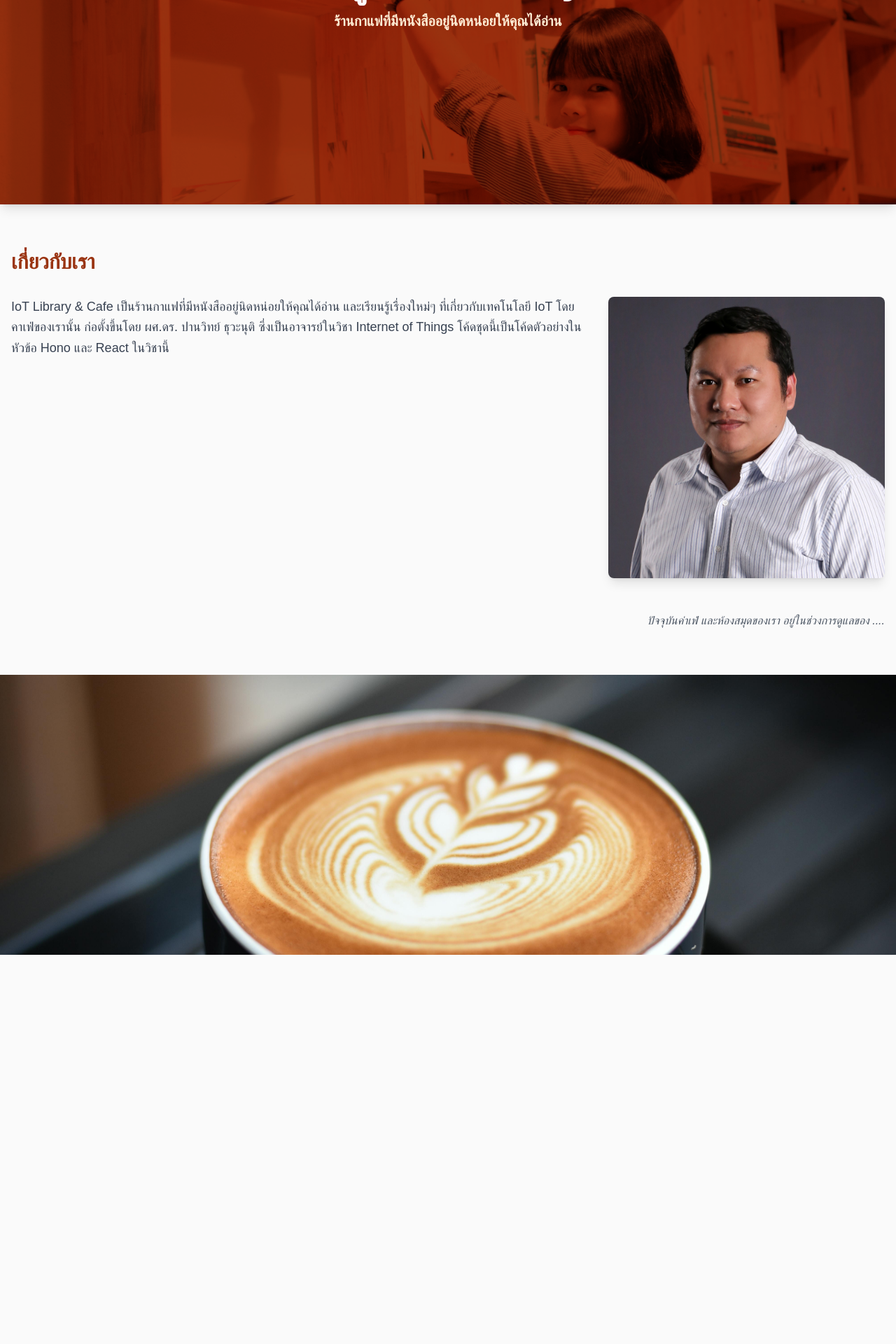
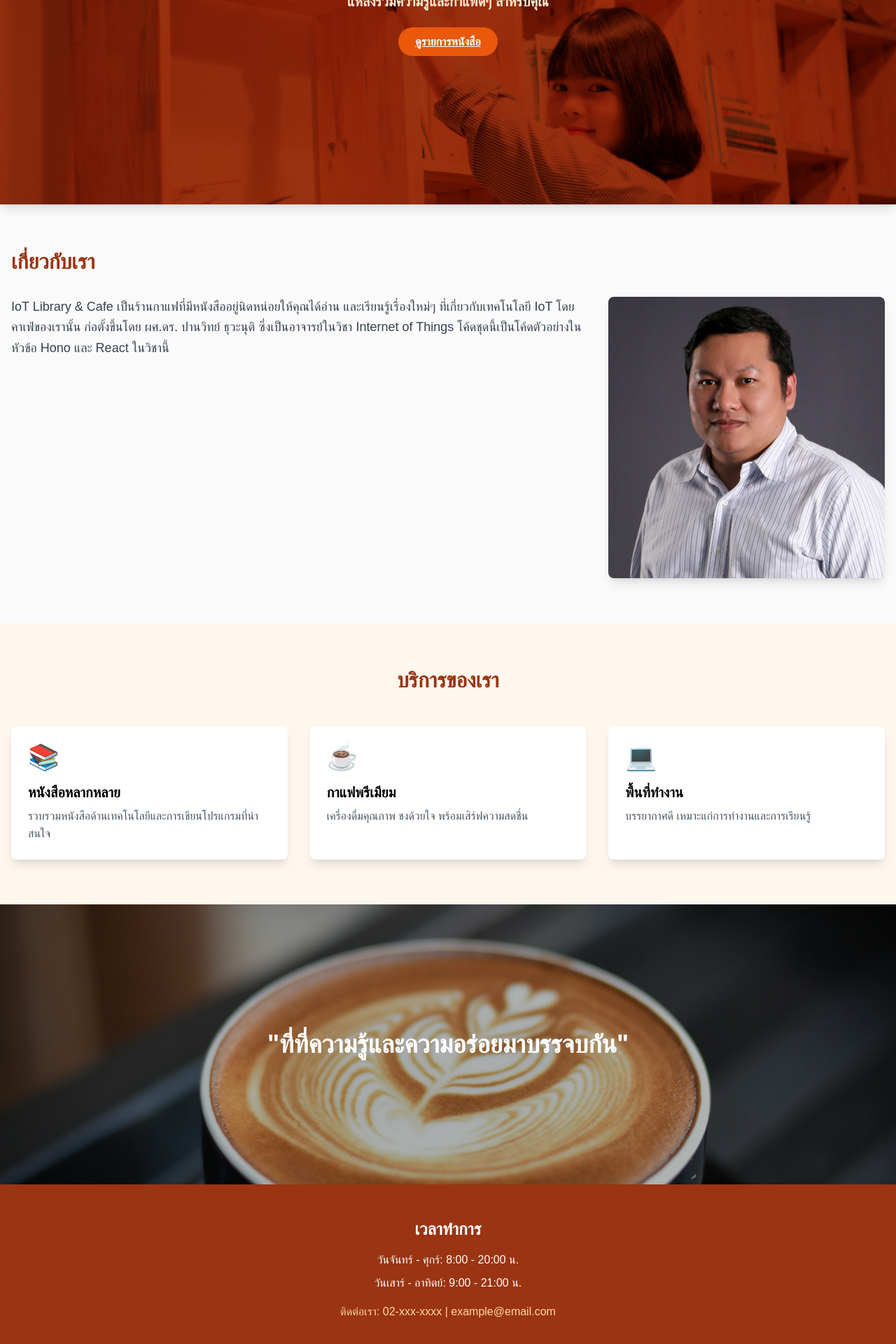
Before and after one commit to kuro-kano/iot-lab-2025, a React (Vite) app in the folder Week-2-RestAPI-with-React/Frontend/: page / in a window 1280 px wide. Shown: the part 364-2284 px from the top of the page at 70% size. Before the commit the page ends 1728 px from the top, so only its background shows below. Built offline with nearby package versions, Linux system fonts and the light colour scheme; no server answers.

Commit message:
modify: improve index.tsx what is default path when user access website

```diff
--- a/Week-2-RestAPI-with-React/Frontend/src/pages/index.tsx
+++ b/Week-2-RestAPI-with-React/Frontend/src/pages/index.tsx
@@ -2,10 +2,12 @@ import Layout from "../components/layout";
 import cafeBackgroundImage from "../assets/images/bg-cafe-1.jpg";
 import ajPanwitImage from "../assets/images/aj-panwit.jpg";
 import coffeeImage from "../assets/images/coffee-1.jpg";
+import { Link } from "react-router-dom";
 
 export default function HomePage() {
   return (
     <Layout>
+      {/* Hero Section */}
       <section
         className="h-[600px] w-full text-white bg-orange-800 bg-cover bg-blend-multiply flex flex-col justify-center items-center px-4 text-center shadow-lg transition-all duration-300 hover:bg-orange-900"
         style={{
@@ -13,13 +15,23 @@ export default function HomePage() {
         }}
       >
         <h1 className="text-6xl mb-4 font-bold tracking-tight">ยินดีต้อนรับสู่ IoT Library & Cafe</h1>
-        <h2 className="text-xl text-orange-100">ร้านกาแฟที่มีหนังสืออยู่นิดหน่อยให้คุณได้อ่าน</h2>
+        <h2 className="text-xl text-orange-100">แหล่งรวมความรู้และกาแฟดีๆ สำหรับคุณ</h2>
+        <div className="mt-8">
+          <Link
+            to="/books"
+            className="bg-orange-600 hover:bg-orange-700 text-white font-bold py-3 px-6 rounded-full transition-all duration-300 transform hover:scale-105"
+          >
+            ดูรายการหนังสือ
+          </Link>
+        </div>
       </section>
 
+      {/* About Section */}
       <section className="container mx-auto py-16 px-4">
         <h1 className="text-3xl font-bold mb-8 text-orange-800">เกี่ยวกับเรา</h1>
 
         <div className="grid grid-cols-1 md:grid-cols-3 gap-8">
+          {/* Keep the original paragraph as requested */}
           <p className="text-left col-span-2 text-lg leading-relaxed text-gray-700">
             IoT Library & Cafe เป็นร้านกาแฟที่มีหนังสืออยู่นิดหน่อยให้คุณได้อ่าน
             และเรียนรู้เรื่องใหม่ๆ ที่เกี่ยวกับเทคโนโลยี IoT โดยคาเฟ่ของเรานั้น ก่อตั้งขึ้นโดย
@@ -31,18 +43,56 @@ export default function HomePage() {
             <img src={ajPanwitImage} alt="Panwit Tuwanut" className="h-full w-full object-cover" />
           </div>
         </div>
-
-        <p className="text-right mt-12 text-gray-600 italic leading-relaxed">
-          ปัจจุบันค่าเฟ่ และห้องสมุดของเรา อยู่ในช่วงการดูแลของ ....
-        </p>
       </section>
 
-      <section className="w-full flex justify-center overflow-hidden">
+      {/* Features Section */}
+      <section className="bg-orange-50 py-16">
+        <div className="container mx-auto px-4">
+          <h2 className="text-3xl font-bold text-center text-orange-800 mb-12">บริการของเรา</h2>
+          <div className="grid grid-cols-1 md:grid-cols-3 gap-8">
+            <div className="bg-white p-6 rounded-lg shadow-lg hover:shadow-xl transition-shadow">
+              <div className="text-orange-600 text-4xl mb-4">📚</div>
+              <h3 className="text-xl font-semibold mb-2">หนังสือหลากหลาย</h3>
+              <p className="text-gray-600">รวบรวมหนังสือด้านเทคโนโลยีและการเขียนโปรแกรมที่น่าสนใจ</p>
+            </div>
+            <div className="bg-white p-6 rounded-lg shadow-lg hover:shadow-xl transition-shadow">
+              <div className="text-orange-600 text-4xl mb-4">☕</div>
+              <h3 className="text-xl font-semibold mb-2">กาแฟพรีเมียม</h3>
+              <p className="text-gray-600">เครื่องดื่มคุณภาพ ชงด้วยใจ พร้อมเสิร์ฟความสดชื่น</p>
+            </div>
+            <div className="bg-white p-6 rounded-lg shadow-lg hover:shadow-xl transition-shadow">
+              <div className="text-orange-600 text-4xl mb-4">💻</div>
+              <h3 className="text-xl font-semibold mb-2">พื้นที่ทำงาน</h3>
+              <p className="text-gray-600">บรรยากาศดี เหมาะแก่การทำงานและการเรียนรู้</p>
+            </div>
+          </div>
+        </div>
+      </section>
+
+      {/* Coffee Image Section */}
+      <section className="relative w-full h-[400px] overflow-hidden group">
         <img
           src={coffeeImage}
           alt="Coffee"
-          className="w-full h-[400px] object-cover hover:scale-105 transition-transform duration-500"
+          className="w-full h-full object-cover transition-transform duration-700 group-hover:scale-110"
         />
+        <div className="absolute inset-0 bg-black bg-opacity-30 flex items-center justify-center">
+          <p className="text-white text-4xl font-bold text-center px-4">
+            "ที่ที่ความรู้และความอร่อยมาบรรจบกัน"
+          </p>
+        </div>
+      </section>
+
+      {/* Contact Section */}
+      <section className="bg-orange-800 text-white py-12">
+        <div className="container mx-auto px-4 text-center">
+          <h2 className="text-2xl font-bold mb-4">เวลาทำการ</h2>
+          <p className="mb-2">วันจันทร์ - ศุกร์: 8:00 - 20:00 น.</p>
+          <p className="mb-4">วันเสาร์ - อาทิตย์: 9:00 - 21:00 น.</p>
+          <p className="text-orange-200">
+            ติดต่อเรา: 02-xxx-xxxx | example@email.com
+          </p>
+        </div>
       </section>
     </Layout>
   );
```
